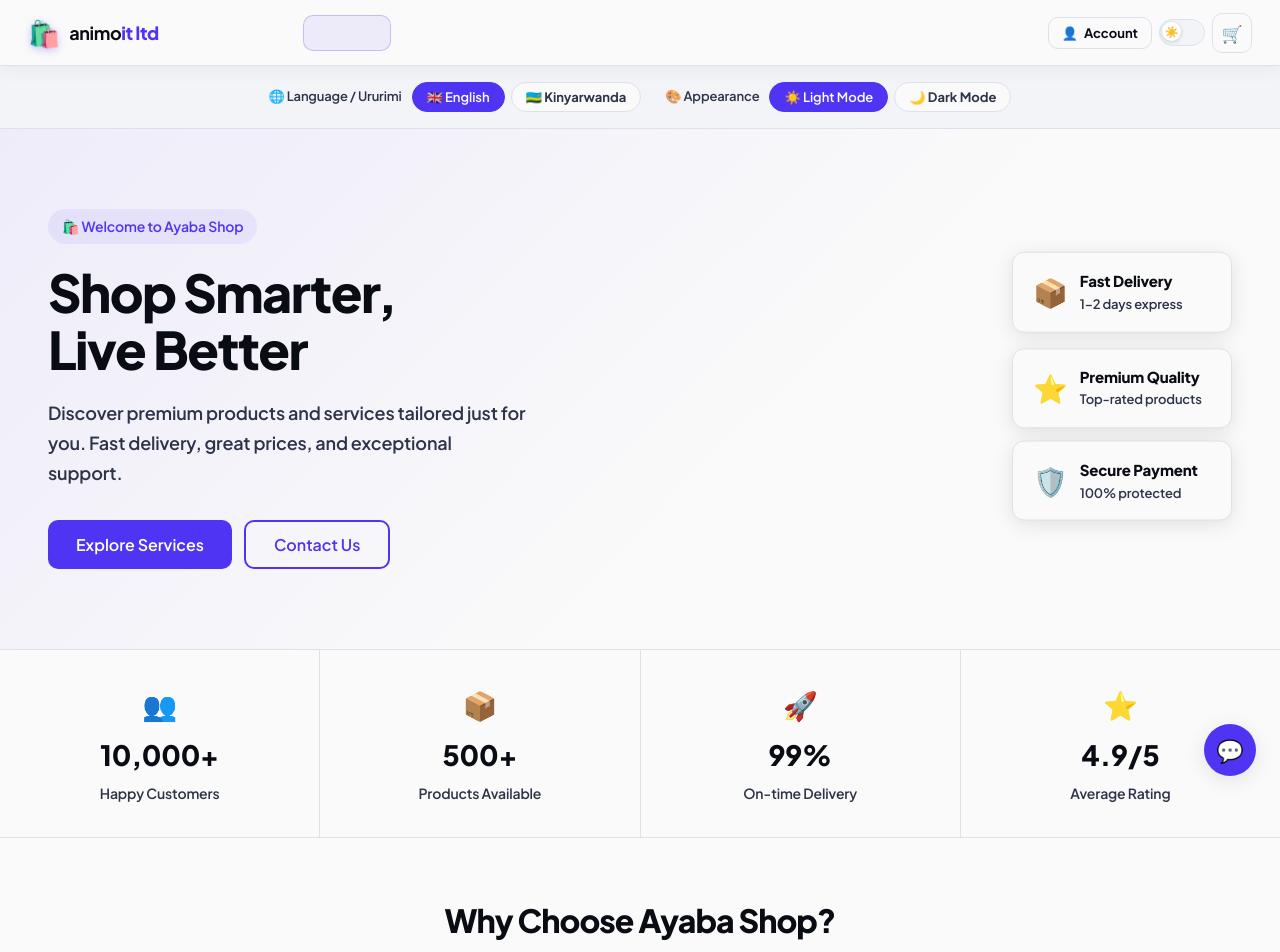
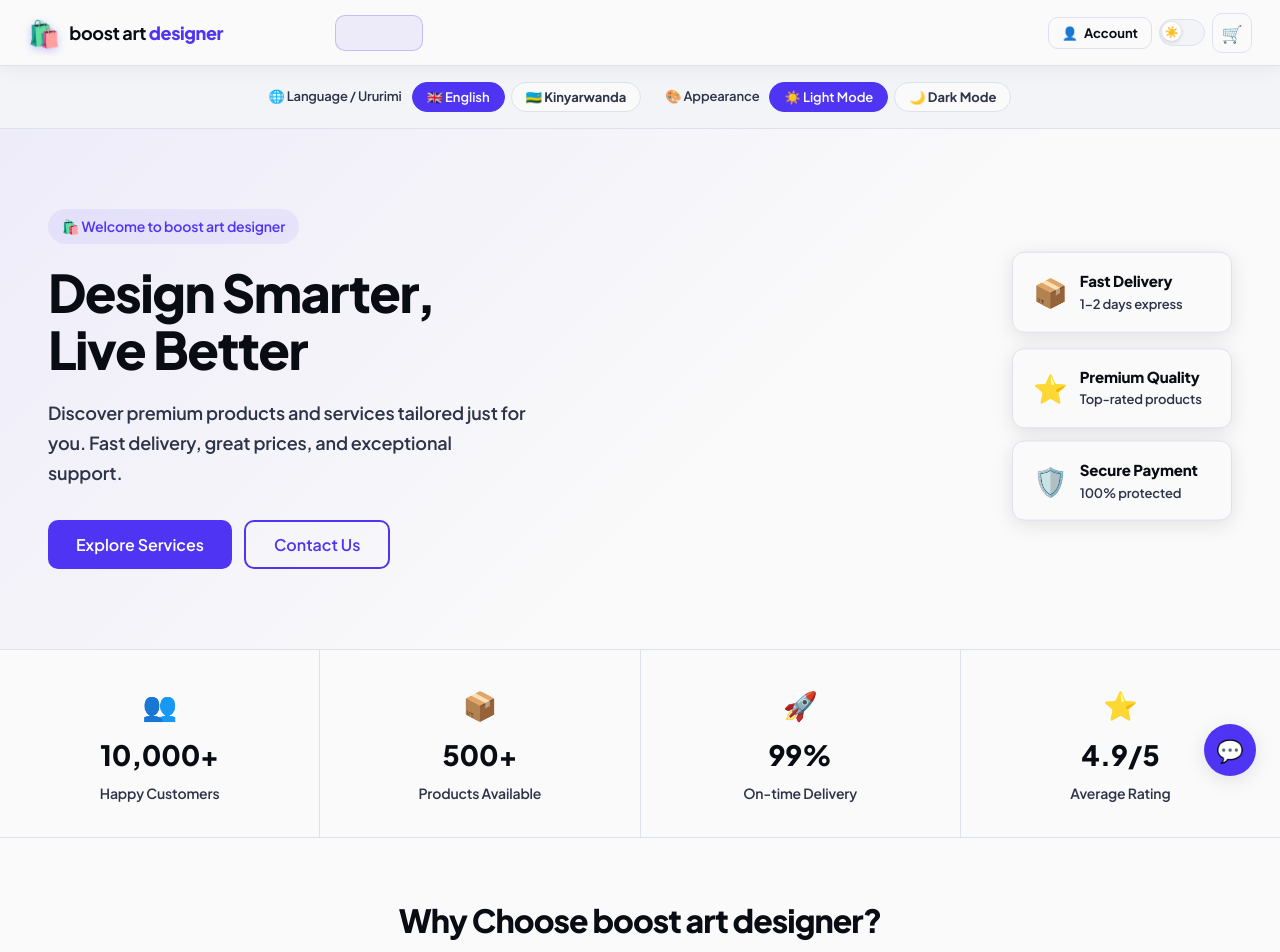
Before and after one commit to maneneking9/boost-orgn, a React (Vite) app: page / in a window 1280 px wide. Shown: the top 952 px of the page. Built offline with nearby package versions, Linux system fonts and the light colour scheme.

Commit message:
Rebrand website to 'boost art designer'

```diff
--- a/src/App.jsx
+++ b/src/App.jsx
@@ -80,8 +80,8 @@
         <div className="footer-inner">
 
             <div className="footer-brand">
-            <div className="footer-logo">🛍️ <span>Animo</span></div>
-            <p className="footer-tagline">Animo it’s your trusted agent for payments, services, media & tech — Kigali-Kabuga.</p>
+            <div className="footer-logo">🛍️ <span>boost art designer</span></div>
+            <p className="footer-tagline">boost art designer — your trusted creative studio for design, media & tech.</p>
             <div className="footer-socials">
               <a href="https://facebook.com" target="_blank" rel="noopener noreferrer" className="social-btn" aria-label="Facebook">
                 <svg viewBox="0 0 24 24" fill="currentColor" width="18" height="18"><path d="M18 2h-3a5 5 0 0 0-5 5v3H7v4h3v8h4v-8h3l1-4h-4V7a1 1 0 0 1 1-1h3z"/></svg>
@@ -145,7 +145,7 @@
 
         </div>
         <div className="footer-bottom">
-          <span>© 2025 Ayaba Shop — All rights reserved</span>
+<span>© 2025 boost art designer — All rights reserved</span>
           <span className="footer-secure">🔒 Secure & Trusted</span>
         </div>
       </footer>
--- a/src/Chat.jsx
+++ b/src/Chat.jsx
@@ -9,7 +9,7 @@
 ]
 
 const RESPONSES = {
-  'What products do you sell?': 'We sell a wide range of fashion, electronics, and home goods at Ayaba Shop!',
+'What products do you sell?': 'We sell a wide range of fashion, electronics, and home goods at boost art designer!',
   'How can I place an order?': 'Browse our catalog, add items to your cart, and proceed to checkout.',
   'What are your delivery options?': 'We offer standard (5-7 days) and express (1-2 days) delivery.',
   'How do I return an item?': 'Contact us within 14 days of delivery to initiate a return.',
@@ -19,7 +19,7 @@
 export default function Chat() {
   const [open, setOpen] = useState(false)
   const [messages, setMessages] = useState([
-    { from: 'bot', text: 'Hi! Welcome to Ayaba Shop 👋 How can I help you today?' },
+{ from: 'bot', text: 'Hi! Welcome to boost art designer 👋 How can I help you today?' },
   ])
   const [input, setInput] = useState('')
 
@@ -47,7 +47,7 @@
       </button>
       {open && (
         <div className="chat-box">
-          <div className="chat-header">Ayaba Shop Support</div>
+<div className="chat-header">boost art designer Support</div>
           <div className="chat-messages">
             {messages.map((m, i) => (
               <div key={i} className={`chat-msg ${m.from}`}>{m.text}</div>
--- a/src/components/Navbar.jsx
+++ b/src/components/Navbar.jsx
@@ -48,7 +48,7 @@
       {/* ── Brand ── */}
       <div className="nb-brand" onClick={() => go('home')}>
         <span className="nb-brand-emoji">🛍️</span>
-        <span className="nb-brand-name">animo<strong>it ltd</strong></span>
+<span className="nb-brand-name">boost art <strong>designer</strong></span>
       </div>
       {brandPhone && <div className="nb-phone-top">📞 {brandPhone}</div>}
 
--- a/src/pages/About.jsx
+++ b/src/pages/About.jsx
@@ -2,7 +2,7 @@
   return (
     <div className="about-page">
       <div className="about-hero">
-<h1>About animo it ltd</h1>
+<h1>About boost art designer</h1>
         <p>We are a modern e-commerce platform dedicated to bringing you the best products and services at unbeatable prices.</p>
       </div>
       <div className="about-grid">
@@ -26,7 +26,7 @@
         <h2>Meet Our Team</h2>
         <div className="team-grid">
           {[
-            { name: 'Ayaba K.', role: 'Founder & CEO', avatar: '👩‍💼' },
+{ name: 'Boost A.', role: 'Founder & CEO', avatar: '👩‍💼' },
             { name: 'Samuel T.', role: 'Head of Logistics', avatar: '👨‍💻' },
             { name: 'Liya M.', role: 'Customer Support Lead', avatar: '👩‍🎧' },
           ].map(m => (
--- a/src/pages/AdminLogin.jsx
+++ b/src/pages/AdminLogin.jsx
@@ -29,7 +29,7 @@
       <div className="login-card">
         <div className="login-icon">⚙️</div>
         <h2>Admin Login</h2>
-        <p className="login-sub">Sign in to manage Ayaba Shop</p>
+<p className="login-sub">Sign in to manage boost art designer</p>
 
         <form className="login-form" onSubmit={submit}>
           <div className="login-field">
--- a/src/pages/Home.jsx
+++ b/src/pages/Home.jsx
@@ -4,8 +4,8 @@
 
 const T = {
   en: {
-    badge: '🛍️ Welcome to Ayaba Shop',
-    title: 'Shop Smarter,\nLive Better',
+    badge: '🛍️ Welcome to boost art designer',
+    title: 'Design Smarter,\nLive Better',
     sub: 'Discover premium products and services tailored just for you. Fast delivery, great prices, and exceptional support.',
     explore: 'Explore Services',
     contact: 'Contact Us',
@@ -13,7 +13,7 @@
     premium: 'Premium Quality', premiumSub: 'Top-rated products',
     secure: 'Secure Payment', secureSub: '100% protected',
     statsLabels: ['Happy Customers', 'Products Available', 'On-time Delivery', 'Average Rating'],
-    whyTitle: 'Why Choose Ayaba Shop?',
+    whyTitle: 'Why Choose boost art designer?',
     features: [
       { icon: '🚀', title: 'Express Delivery', desc: 'Get your orders delivered in as fast as 24 hours with our express service.' },
       { icon: '💰', title: 'Best Prices', desc: 'We guarantee the best prices on all products with our price-match policy.' },
@@ -49,13 +49,13 @@
     langTitle: '🌐 Language / Ururimi',
     testimonials: 'What Our Customers Say',
     reviews: [
-      { name: 'Amina K.', text: 'Ayaba Shop made my Irembo application so easy! Fast and reliable.', stars: 5 },
+      { name: 'Amina K.', text: 'boost art designer made my design request so easy! Fast and reliable.', stars: 5 },
       { name: 'Jean P.', text: 'I applied for 3 services at once and everything was processed the same day!', stars: 5 },
       { name: 'Grace M.', text: 'The video editing service is top quality. Highly recommend!', stars: 5 },
     ],
   },
   rw: {
-    badge: '🛍️ Murakaza neza kuri Ayaba Shop',
+    badge: '🛍️ Murakaza neza kuri boost art designer',
     title: 'Gura Neza,\nBana Neza',
     sub: 'Shakisha serivisi nziza zikurikirana nawe. Gutanga vuba, ibiciro byiza, n\'inkunga idasanzwe.',
     explore: 'Reba Serivisi',
@@ -64,7 +64,7 @@
     premium: 'Ubwiza Bw\'Ikirenga', premiumSub: 'Ibicuruzwa byiza cyane',
     secure: 'Kwishyura Neza', secureSub: 'Birindwa 100%',
     statsLabels: ['Abakiriya Bashimye', 'Ibicuruzwa Bihari', 'Gutangwa Ku Gihe', 'Amanota Asanzwe'],
-    whyTitle: 'Kuki Uhitamo Ayaba Shop?',
+    whyTitle: 'Kuki Uhitamo boost art designer?',
     features: [
       { icon: '🚀', title: 'Gutanga Vuba', desc: 'Ibicuruzwa byawe bitangwa mu masaha 24 gusa.' },
       { icon: '💰', title: 'Ibiciro Byiza', desc: 'Tuguranisha ibiciro byiza cyane ku bicuruzwa byose.' },
@@ -100,7 +100,7 @@
     langTitle: '🌐 Language / Ururimi',
     testimonials: 'Abakiriya Bacu Bavuga Iki?',
     reviews: [
-      { name: 'Amina K.', text: 'Ayaba Shop yampaye ubufasha bwo gusaba Irembo vuba! Ni byiza cyane.', stars: 5 },
+      { name: 'Amina K.', text: 'boost art designer yampaye ubufasha bwo gukora design vuba! Ni byiza cyane.', stars: 5 },
       { name: 'Jean P.', text: 'Nasabye serivisi 3 rimwe kandi byose byakozwe uwo munsi!', stars: 5 },
       { name: 'Grace M.', text: 'Serivisi yo guhindura video ni nziza cyane. Ndayisaba!', stars: 5 },
     ],
```
